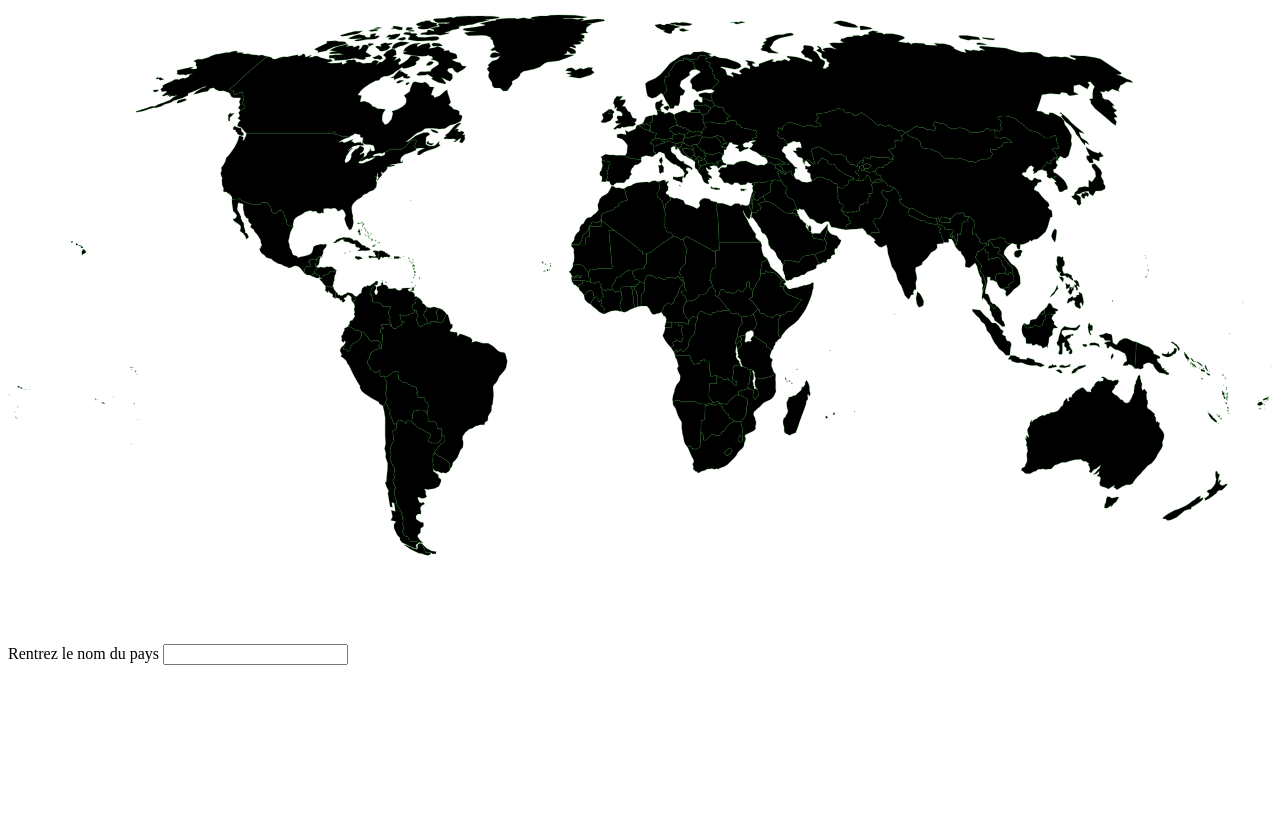
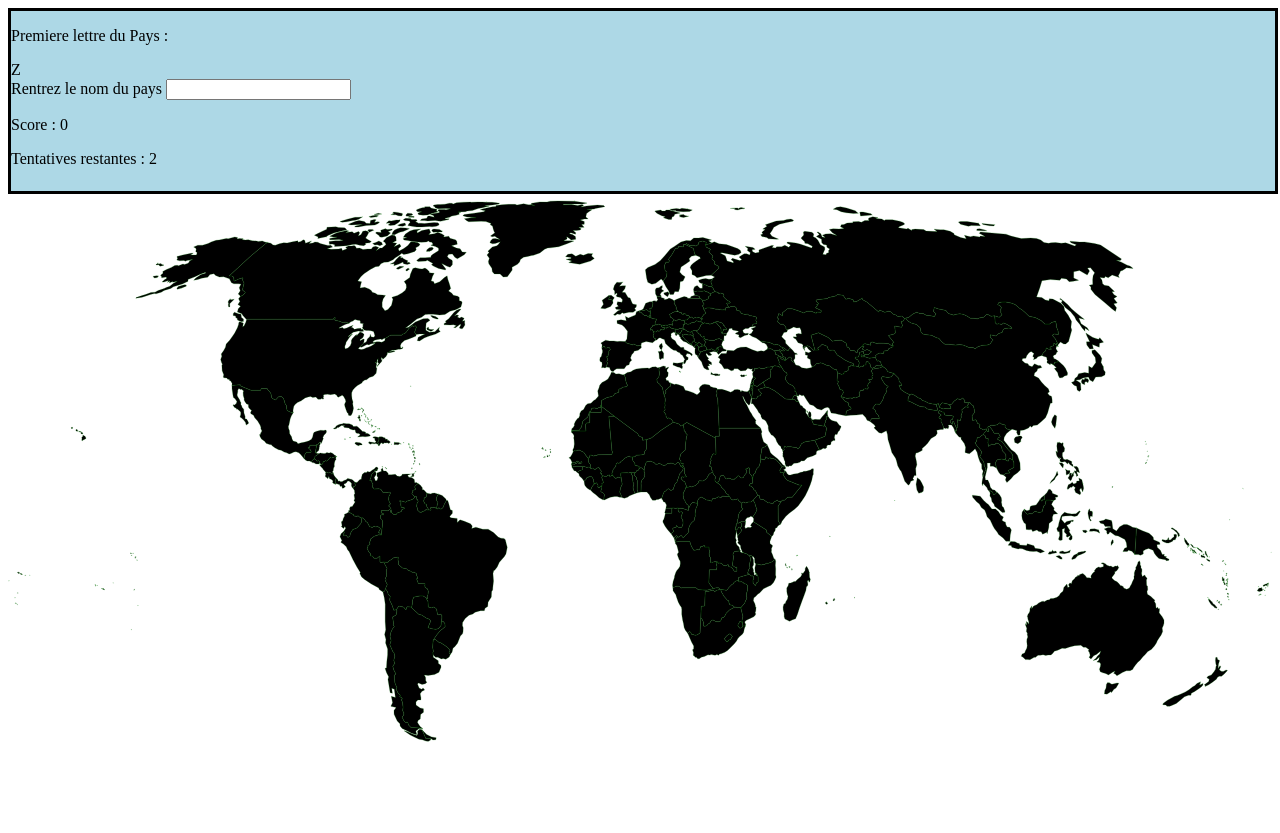
Before and after one commit to Incinscible/GuessTheFlag, a plain HTML site: page second.html in a window 1280 px wide. Before the commit the page ends 800 px from the top, so only its background shows below. Drawn offline with Linux system fonts and the light colour scheme.

Commit message:
Lettre aléatoire

```diff
--- a/main.js
+++ b/main.js
@@ -15,6 +15,12 @@ function getRandomFlag() {
     let number = Math.floor(Math.random() * countriesCode.length);
     document.getElementById("flag").src = "https://countryflagsapi.com/png/" + countriesCode[number].Code;
     countriesCode.splice(number, 1);
+}
+
+function getRandomLetter() {
+    let string = "abcdefghijklmnopqrstuvwxyz";
+    document.getElementById("nomPays").innerHTML = string[Math.floor(Math.random() * string.length)].toUpperCase()
+
 }
 /*
 function changeMode(choix)
--- a/second.html
+++ b/second.html
@@ -5,11 +5,23 @@
     <meta http-equiv="X-UA-Compatible" content="IE=edge">
     <meta name="viewport" content="width=device-width, initial-scale=1.0">
     <link rel="stylesheet" href="style.css">
-    <title></title>
+    <title>Trouves le Pays 2</title>
 </head>
-<body>
-
-    <div class="mapsl">
+<body onload="getRandomLetter()">
+    <div class="bandeau2">
+        <p>Premiere lettre du Pays : </p>
+        <div id = "nomPays">
+        </div>
+        <label for="reponse">Rentrez le nom du pays</label>
+        <input type="text" id="reponse">
+        <div id = "score">
+            <p>Score : 0</p>
+        </div>
+        <div id = "tries">
+            <p>Tentatives restantes : 2</p>
+        </div>
+    </div>
+    <div class="mapsl2">
         <svg baseprofile="tiny" stroke="green" stroke-linecap="round" stroke-linejoin="round" stroke-width=".35"  viewbox=" 0 -10 2000 1000">
     <path onclick="test('AF')" d="M1383 261.6l1.5 1.8-2.9 0.8-2.4 1.1-5.9 0.8-5.3 1.3-2.4 2.8 1.9 2.7 1.4 3.2-2 2.7 0.8 2.5-0.9 2.3-5.2-0.2 3.1 4.2-3.1 1.7-1.4 3.8 1.1 3.9-1.8 1.8-2.1-0.6-4 0.9-0.2 1.7-4.1 0-2.3 3.7 0.8 5.4-6.6 2.7-3.9-0.6-0.9 1.4-3.4-0.8-5.3 1-9.6-3.3 3.9-5.8-1.1-4.1-4.3-1.1-1.2-4.1-2.7-5.1 1.6-3.5-2.5-1 0.5-4.7 0.6-8 5.9 2.5 3.9-0.9 0.4-2.9 4-0.9 2.6-2-0.2-5.1 4.2-1.3 0.3-2.2 2.9 1.7 1.6 0.2 3 0 4.3 1.4 1.8 0.7 3.4-2 2.1 1.2 0.9-2.9 3.2 0.1 0.6-0.9-0.2-2.6 1.7-2.2 3.3 1.4-0.1 2 1.7 0.3 0.9 5.4 2.7 2.1 1.5-1.4 2.2-0.6 2.5-2.9 3.8 0.5 5.4 0z" id="AF" name="Afghanistan">
     </path>
@@ -887,8 +899,6 @@
      </circle>
             </svg>
     </div>
-    <label for="reponse">Rentrez le nom du pays</label>
-    <input type="text" id="reponse">
     <script src="main.js"> </script>
 </body>
 </html>
--- a/style.css
+++ b/style.css
@@ -6,6 +6,13 @@
     position: relative;
     display: flex;
     justify-content: space-around;
+    align-items: center;
+}
+.bandeau2 {
+    width: 100%;
+    height: 180px;
+    background-color: lightblue;
+    border: 3px solid black ;
     align-items: center;
 }
 .drapeau {
@@ -38,13 +45,26 @@
 .mapsl path {
     fill:black;
 }
-
+.mapsl2 path {
+    fill:black;
+    /*opacity: 0;*/
+}
+/*
+.mapsl2 #US{
+    fill: red;
+    opacity: 1;
+}
+.mapsl2 #AL{
+    fill: red;
+    opacity: 1;
+}
+*/
 .mapsl :hover {
     fill: blue;
 }
-
-
-
+.mapsl2 :hover {
+    fill: blue;
+}
 .check:after {
     fill: green;
 }
```
